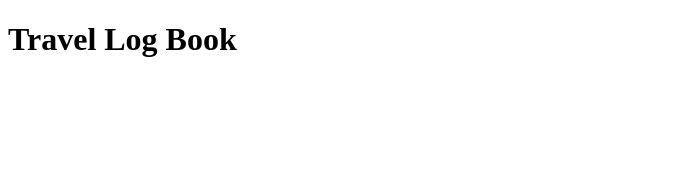
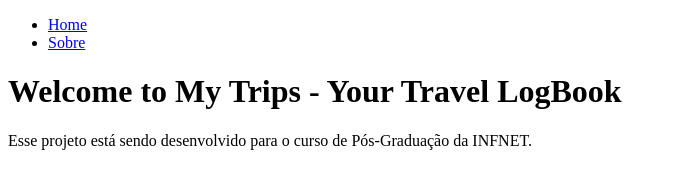
Before and after one commit to FernandoMarino/gatsby-travel-journal, a Gatsby site: page / in a window 1280 px wide. Shown: the whole page, without its empty margins (0-676 px from the left). Built offline with nearby package versions, Linux system fonts and the light colour scheme; Gatsby itself is replaced by a stand-in of ours.

Commit message:
Added Layout.js, updated Index and Sobre. No Styling added at the moment. Still following the Gatsby tutorial, but incrementing and adding my own elements.

```diff
--- a/gatsby-config.js
+++ b/gatsby-config.js
@@ -4,7 +4,10 @@
 module.exports = {
 	siteMetadata: {
 		siteUrl: `https://www.yourdomain.tld`,
-		title: `Home Keeper`,
+		title: `MyTrips - Your Travel Logbook`,
+		description: `Registre cada momento para a história`,
+		//twitterUsername: `@gatsbyjs`,
+		//image: `/gatsby-icon.png`,
 	},
 	plugins: [],
 };
--- /dev/null
+++ b/src/components/layout.js
@@ -0,0 +1,23 @@
+import { Link } from 'gatsby'
+import * as React from 'react'
+
+
+const Layout = ({pageTitle, children}) => {
+    return (
+        <div>
+            <nav>
+                <ul>
+                    <li> <Link to="/">Home</Link></li>
+                    <li> <Link to="/sobre">Sobre</Link></li>
+                </ul>
+            </nav>
+
+            <main>
+                <h1>{pageTitle}</h1>
+                {children}
+            </main>
+        </div>
+    )
+}
+
+export default Layout
--- a/src/pages/index.js
+++ b/src/pages/index.js
@@ -1,9 +1,15 @@
-import React from "react";
+import * as React from "react";
+import Layout from "../components/Layout";
+
+export const Head = () => <title>My Trips</title>
 
 export default function Index() {
-    return (
-        <main>
-            <h1>Travel Log Book</h1>
-        </main>
+	return (
+        <Layout pageTitle="Welcome to My Trips - Your Travel LogBook">
+            <p>Esse projeto está sendo desenvolvido para o curso de Pós-Graduação da INFNET.</p>
+        </Layout>
+
+
+
     )
-};
+}
```
Also changed, not shown: src/pages/sobre.js (added, +19 -0 lines).
